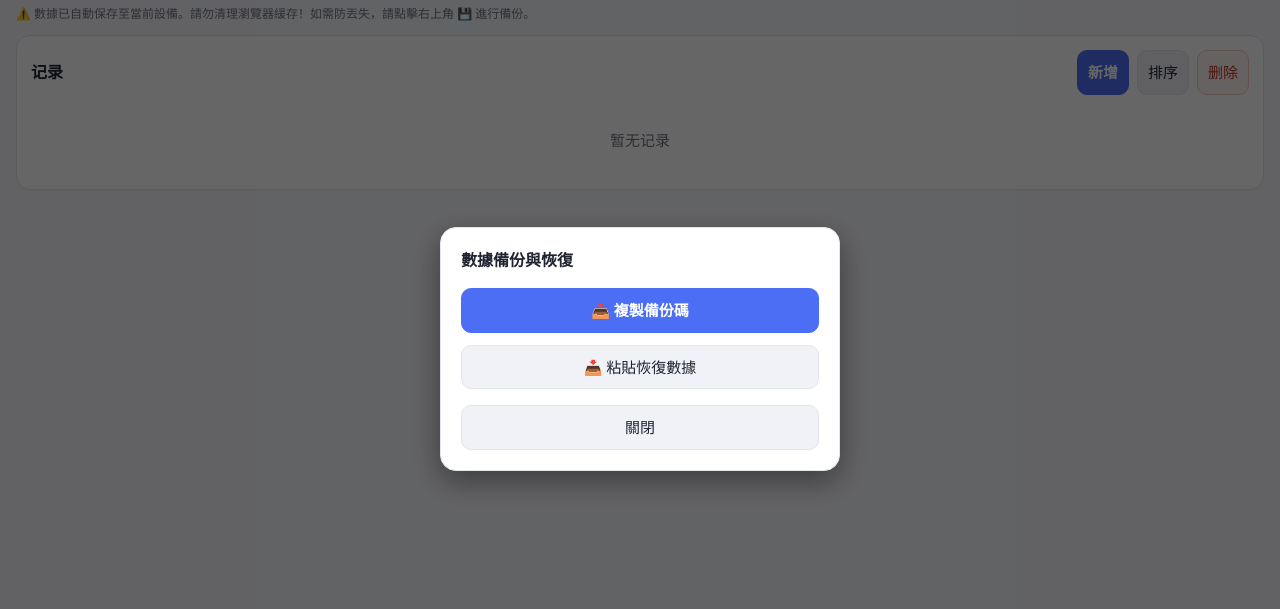
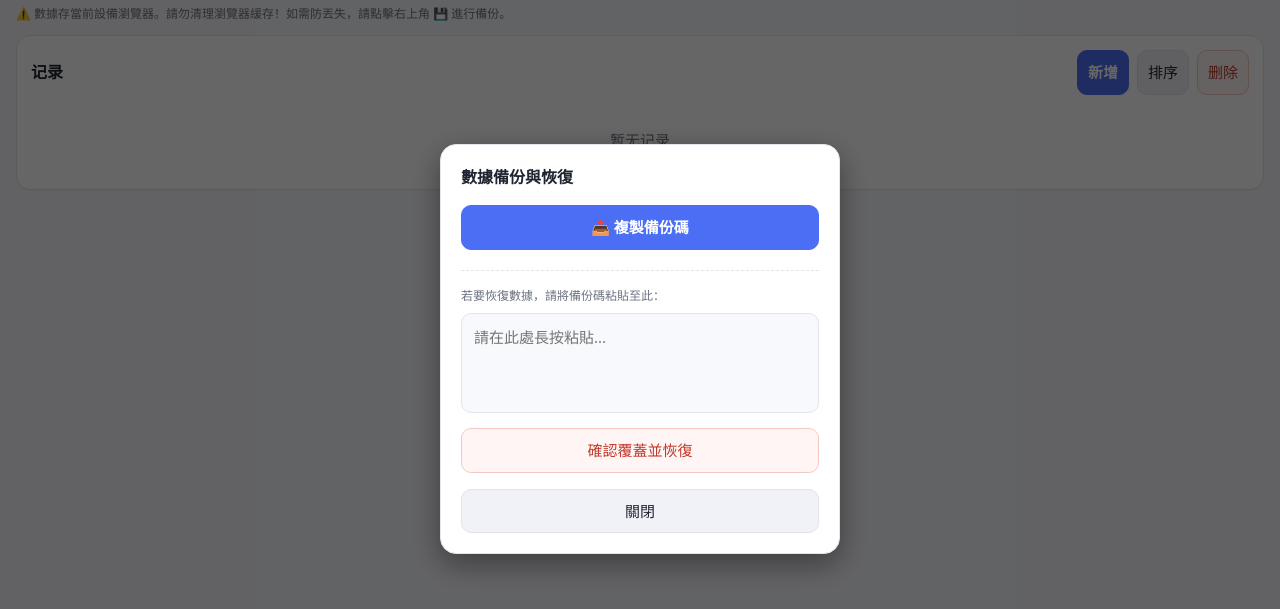
Before and after one commit to ruoyanwng/gacha, a plain HTML site: page index.html in a window 1280 px wide. Both pictures are taken after a click on the button "备份与恢复". Shown: the part 51-660 px from the top of the page. Drawn offline with Linux system fonts and the light colour scheme.

Commit message:
Update index.html

```diff
--- a/index.html
+++ b/index.html
@@ -164,7 +164,7 @@
     <button class="icon-btn" id="themeToggle" title="切換夜間模式">🌙</button>
   </div>
 </div>
-<p class="small">⚠️ 數據已自動保存至當前設備。請勿清理瀏覽器緩存！如需防丟失，請點擊右上角 💾 進行備份。</p>
+<p class="small">⚠️ 數據存當前設備瀏覽器。請勿清理瀏覽器緩存！如需防丟失，請點擊右上角 💾 進行備份。</p>
 
 <div class="card">
   <div class="toolbar">
@@ -217,19 +217,22 @@
   </div>
 </div>
 
-<!-- 備份恢復彈窗 -->
+<!-- 備份恢復彈窗 (全新排版) -->
 <div class="modal-overlay" id="backupModal">
   <div class="modal-content">
     <h3 style="margin-bottom:16px;">數據備份與恢復</h3>
-    <div class="actions" style="flex-direction:column; gap:12px; margin-bottom:16px;">
+
+    <div style="margin-bottom:20px;">
       <button class="primary" id="doBackupBtn" style="width:100%">📤 複製備份碼</button>
-      <button class="ghost" id="openRestoreBtn" style="width:100%">📥 粘貼恢復數據</button>
     </div>
-    <div id="restoreArea" style="display:none; margin-bottom:16px;">
-      <textarea id="restoreInput" placeholder="請在此處粘貼您的備份碼..." style="height:100px;"></textarea>
+
+    <div style="border-top:1px dashed var(--line); padding-top:16px;">
+      <p style="font-size:12px; color:var(--text-muted); margin-top:0; margin-bottom:8px;">若要恢復數據，請將備份碼粘貼至此：</p>
+      <textarea id="restoreInput" placeholder="請在此處長按粘貼..." style="height:100px; margin-bottom:10px;"></textarea>
       <button class="danger" id="doRestoreBtn" style="width:100%">確認覆蓋並恢復</button>
     </div>
-    <div class="actions">
+
+    <div class="actions" style="margin-top:16px;">
       <button class="ghost" id="cancelBackupBtn" style="width:100%">關閉</button>
     </div>
   </div>
@@ -459,13 +462,11 @@ function render(){
 
 /* --- 備份與恢復邏輯 --- */
 const backupModal = document.getElementById('backupModal');
-const restoreArea = document.getElementById('restoreArea');
 const restoreInput = document.getElementById('restoreInput');
 
 document.getElementById('backupBtn').onclick = () => {
   backupModal.classList.add('active');
-  restoreArea.style.display = 'none';
-  restoreInput.value = '';
+  restoreInput.value = ''; // 每次打開清空上次的內容
 };
 
 document.getElementById('cancelBackupBtn').onclick = () => {
@@ -477,31 +478,23 @@ backupModal.addEventListener('click', e => {
 });
 
 document.getElementById('doBackupBtn').onclick = async () => {
-  // 將整個 state 轉成字串
   const backupStr = JSON.stringify(state);
   try {
     await navigator.clipboard.writeText(backupStr);
-    alert('✅ 備份成功！\n\n請立即打開微信或備忘錄，找個聊天框或新建一條筆記，將它【粘貼並發送】保存。\n（以後換手機或清緩存了，把這段文字複製回來這裡點恢復即可）');
+    alert('✅ 備份成功！\n\n請立即打開微信或備忘錄，找個聊天框或新建一條筆記，將它【粘貼並發送】保存。\n（以後換手機或清緩存了，把這段文字複製回來貼在輸入框即可）');
     backupModal.classList.remove('active');
   } catch (err) {
-    // 如果系統不允許直接寫入剪貼板（某些限制），則彈出讓用戶手動複製
     prompt('系統無法自動複製，請長按全選並複製下面的備份碼：', backupStr);
   }
 };
 
-document.getElementById('openRestoreBtn').onclick = () => {
-  restoreArea.style.display = 'block';
-  restoreInput.focus();
-};
-
 document.getElementById('doRestoreBtn').onclick = () => {
   const str = restoreInput.value.trim();
-  if (!str) { alert('請先粘貼備份碼！'); return; }
+  if (!str) { alert('請先在輸入框內粘貼備份碼！'); return; }
 
   try {
     const parsedData = JSON.parse(str);
 
-    // 簡單的安全檢查
     if (!parsedData || !Array.isArray(parsedData.records)) {
       throw new Error('格式不正確');
     }
@@ -510,7 +503,6 @@ document.getElementById('doRestoreBtn').onclick = () => {
       state = parsedData;
       if (!Array.isArray(state.customGames)) state.customGames = [];
 
-      // 補全 ID
       state.records.forEach(r => {
         if (!r.id) r.id = uid();
       });
```
